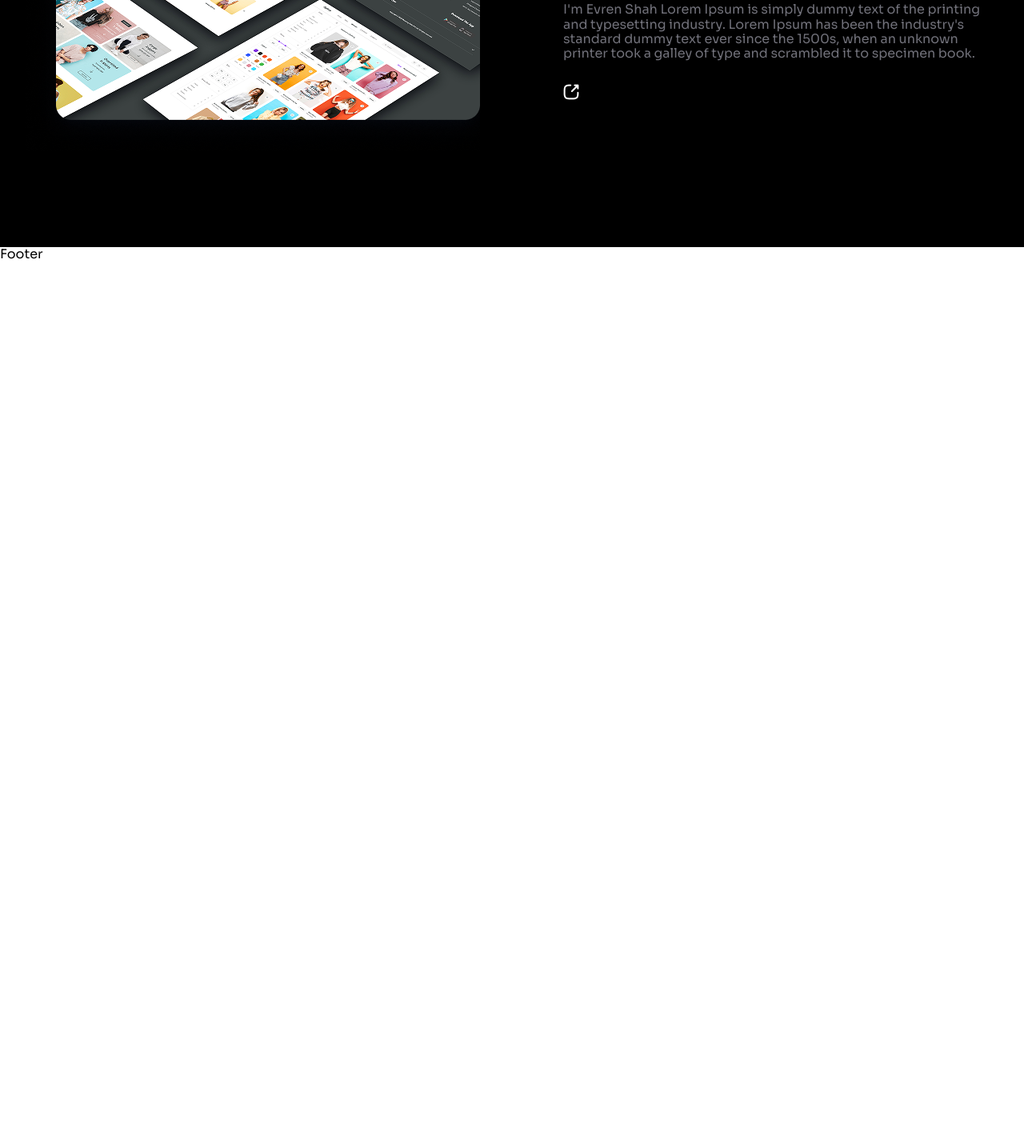
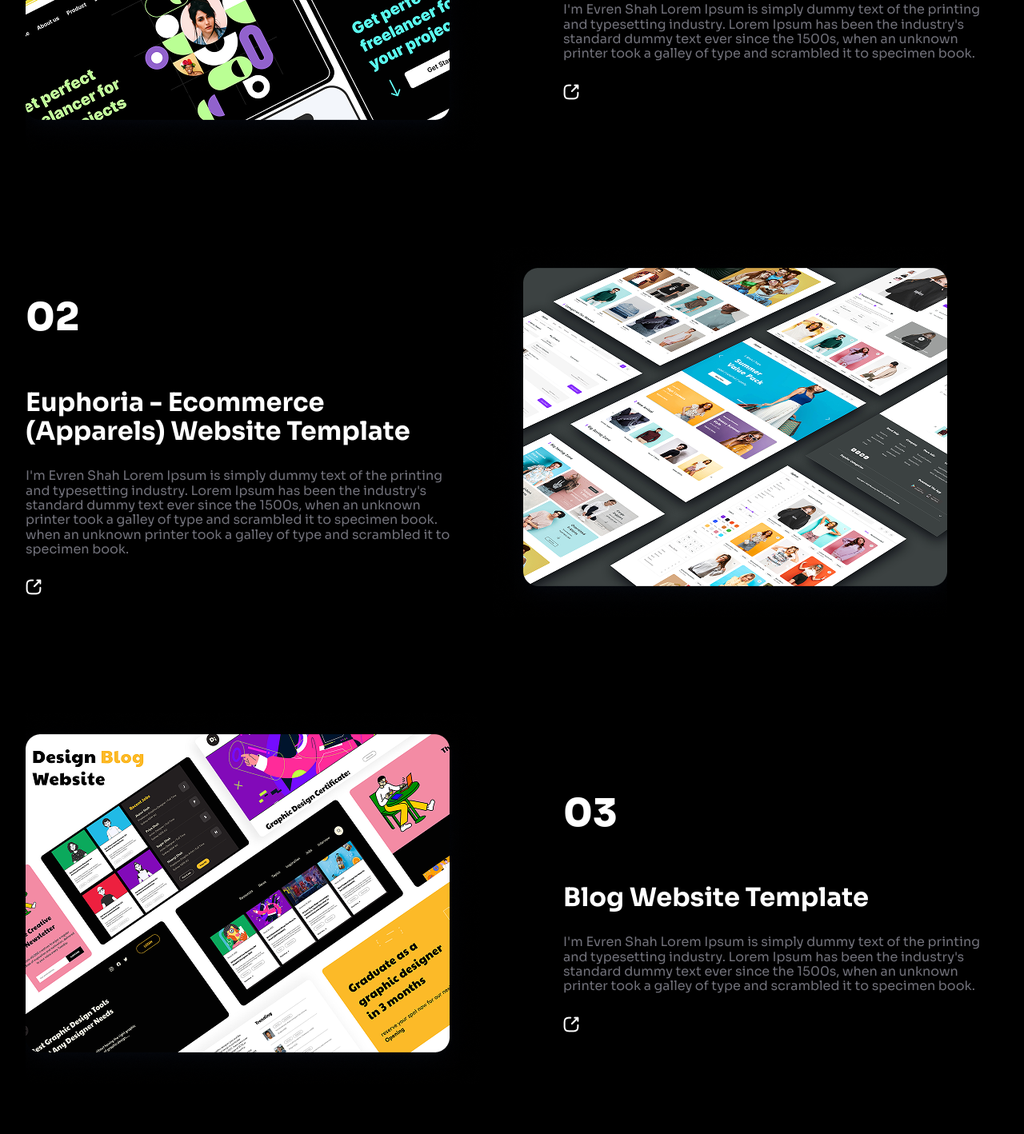
Before and after one commit to ozodbekw/illustrarion-portfolio, a plain HTML site: page index.html in a window 1280 px wide. Shown: the part 3500-4918 px from the top of the page at 80% size. Before the commit the page ends 3828 px from the top, so only its background shows below. Drawn offline with Linux system fonts and the light colour scheme.

Commit message:
Add additional project cards with images and descriptions to the Projects section

```diff
--- a/index.html
+++ b/index.html
@@ -270,12 +270,52 @@
           <div class="projects__card">
             <img
               class="products__card-img"
-              src="./img/projects__card-img2.png"
+              src="./img/projects__card-img.png"
               alt=""
             />
             <div class="products__card-text">
               <h1 class="projects__card-number">01</h1>
               <h2 class="products__card-title">Crypto Screener Application</h2>
+              <p class="products__card-describtion">
+                I'm Evren Shah Lorem Ipsum is simply dummy text of the printing
+                and typesetting industry. Lorem Ipsum has been the industry's
+                standard dummy text ever since the 1500s, when an unknown
+                printer took a galley of type and scrambled it to specimen book.
+              </p>
+              <img class="prosucts__card-share" src="./img/export.png" alt="" />
+            </div>
+          </div>
+          <div class="projects__card">
+            <div class="products__card-text">
+              <h1 class="projects__card-number">02</h1>
+              <h2 class="products__card-title">
+                Euphoria - Ecommerce (Apparels) Website Template
+              </h2>
+              <p class="products__card-describtion">
+                I'm Evren Shah Lorem Ipsum is simply dummy text of the printing
+                and typesetting industry. Lorem Ipsum has been the industry's
+                standard dummy text ever since the 1500s, when an unknown
+                printer took a galley of type and scrambled it to specimen book.
+                when an unknown printer took a galley of type and scrambled it
+                to specimen book.
+              </p>
+              <img class="prosucts__card-share" src="./img/export.png" alt="" />
+            </div>
+            <img
+              class="products__card-img"
+              src="./img/projects__card-img2.png"
+              alt=""
+            />
+          </div>
+          <div class="projects__card">
+            <img
+              class="products__card-img"
+              src="./img/projects__card-img3.png"
+              alt=""
+            />
+            <div class="products__card-text">
+              <h1 class="projects__card-number">03</h1>
+              <h2 class="products__card-title">Blog Website Template</h2>
               <p class="products__card-describtion">
                 I'm Evren Shah Lorem Ipsum is simply dummy text of the printing
                 and typesetting industry. Lorem Ipsum has been the industry's
```
